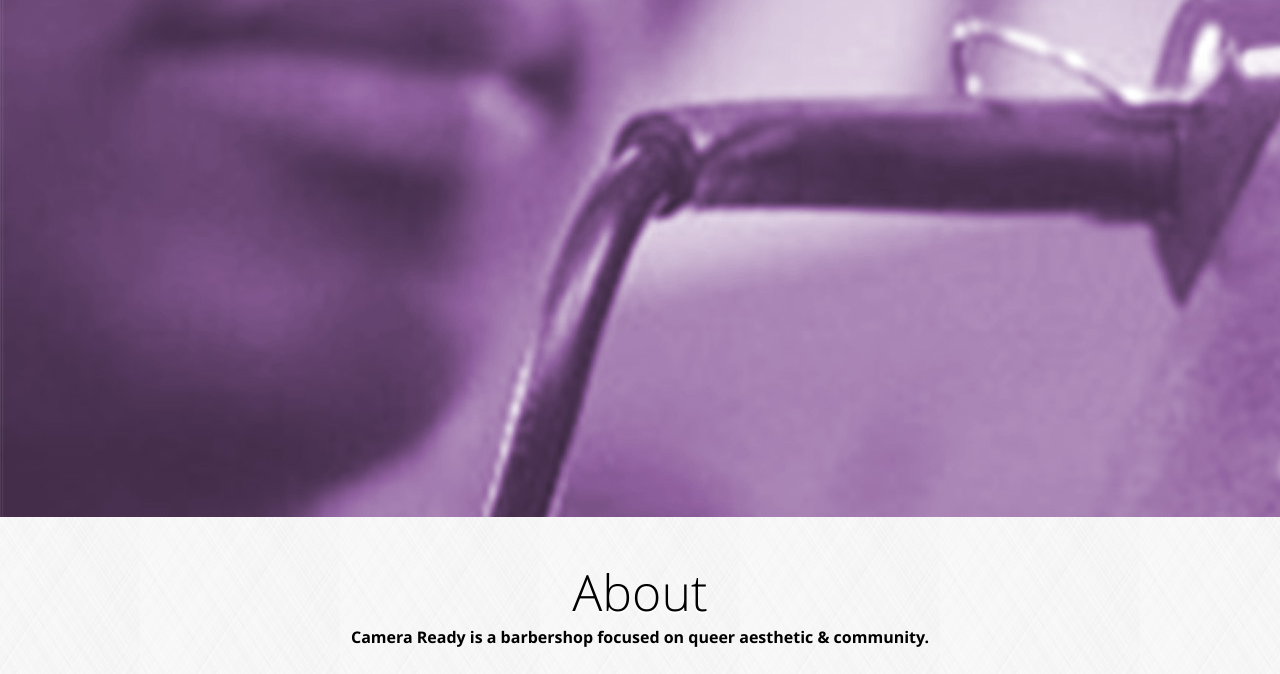
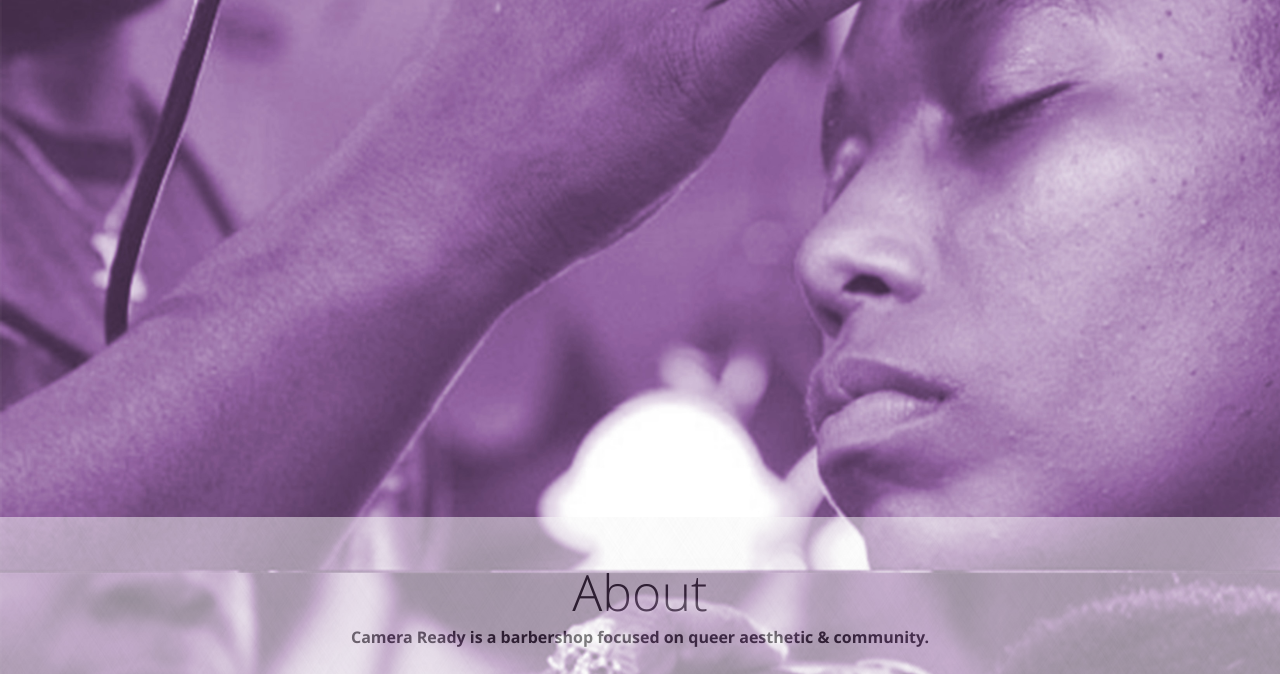
Before and after one commit to crkcampaign/cameraready, a plain HTML site: page index.html in a window 1280 px wide. Shown: the part 283-957 px from the top of the page. Drawn offline with Linux system fonts and the light colour scheme; some packages are replaced by stand-ins of ours; files whose address does not match are found by name.

```diff
--- a/index.html
+++ b/index.html
@@ -25,7 +25,7 @@
 		<script type="text/javascript" src="resources/js/spin.js"></script>
 		<script type="text/javascript" src="resources/js/plugins.js"></script>
 	</head>
-	<body style="background-image:url('resources/images/background.jpg')">
+	<body style="background-image:url('resources/images/background.jpg'); background-repeat: no-repeat; background-size: cover; background-attachment: fixed; background-position: center center; width: 100%; height: 100%; opacity:0.5;">
 		<div id="spinload"></div>
 		<div id="interface">
         	<div id="hero">
```
